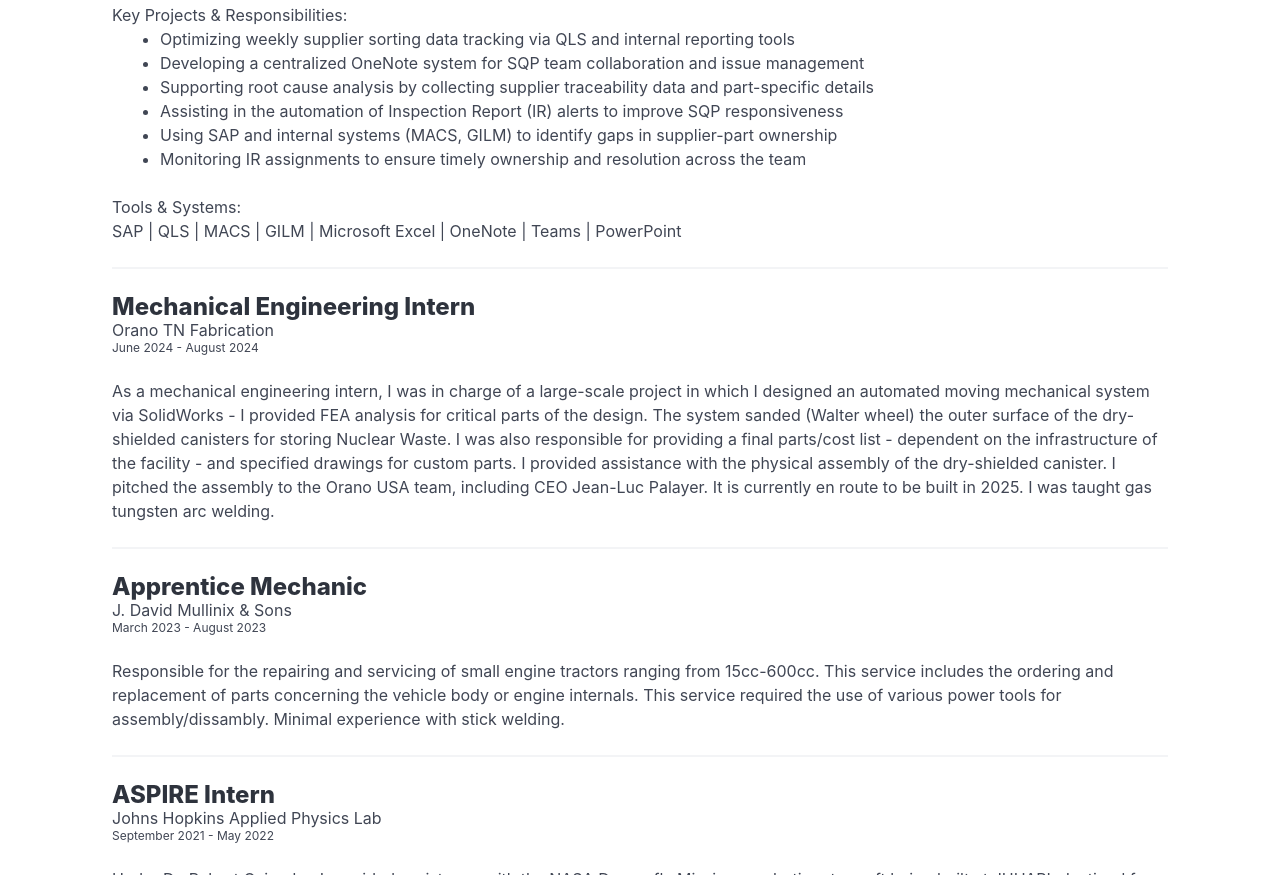
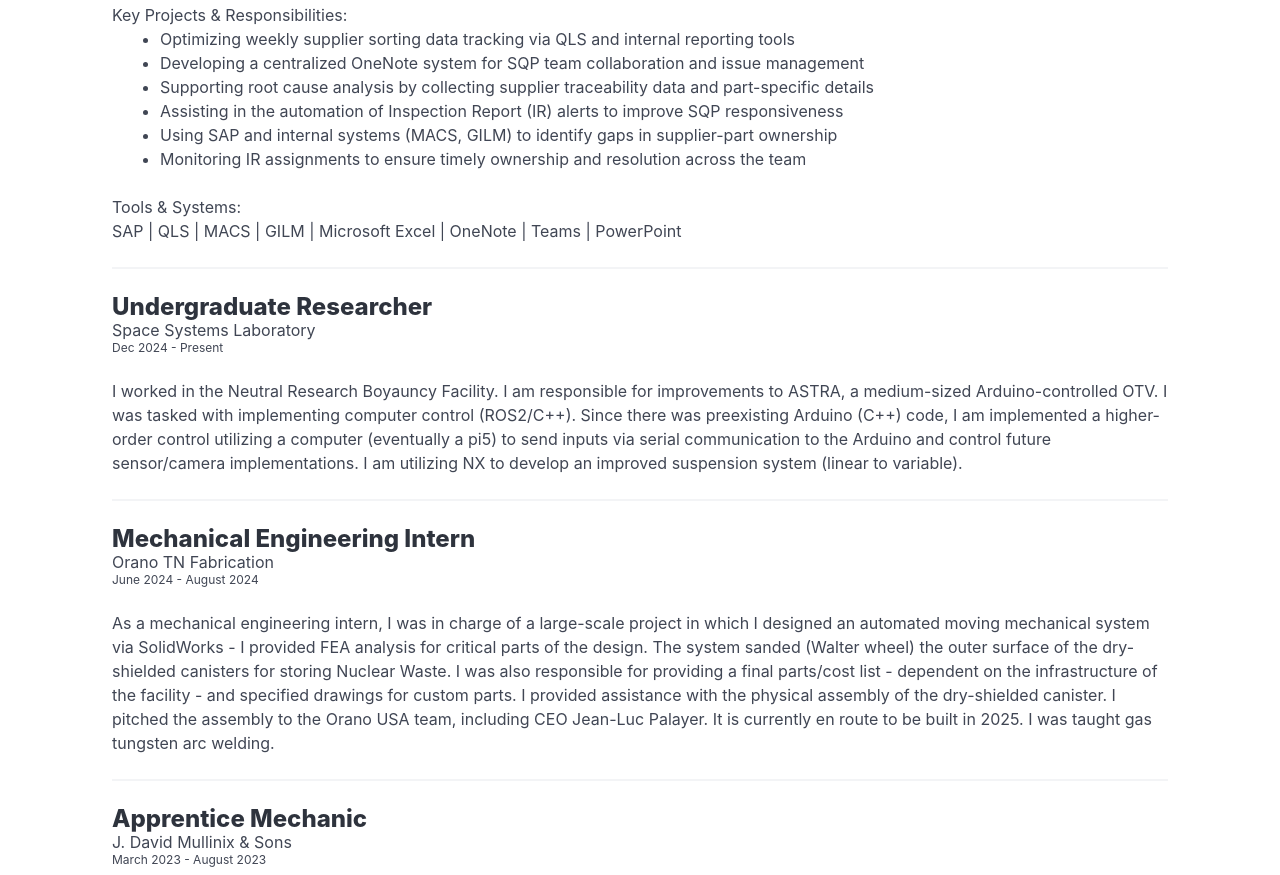
Before and after one commit to JaegonHibbitts/JaegonHibbitts.github.io, a plain HTML site: page index.html in a window 1280 px wide. Shown: the part 1128-2003 px from the top of the page. Drawn offline with nearby package versions, Linux system fonts and the light colour scheme.

Commit message:
should be last updates 7.17.25

```diff
--- a/index.html
+++ b/index.html
@@ -126,6 +126,20 @@
             <p>Tools & Systems:</p>
             <p>SAP | QLS | MACS | GILM | Microsoft Excel | OneNote | Teams | PowerPoint</p>
 
+        </article>
+        <hr>
+        <article class="experience-item">
+            <h4 class="title is-4 is-s">Undergraduate Researcher</h4>
+            <h6 class="subtitle is-6">
+                Space Systems Laboratory
+                <p class="subtitle is-7">Dec 2024 - Present</p>
+            </h6>
+            <p>
+                I worked in the Neutral Research Boyauncy Facility. I am responsible for improvements to ASTRA, a medium-sized Arduino-controlled OTV.
+                I was tasked with implementing computer control (ROS2/C++). Since there was preexisting Arduino (C++) code, I am implemented a higher-order
+                control utilizing a computer (eventually a pi5) to send inputs via serial communication to the Arduino and control future sensor/camera implementations.
+                I am utilizing NX to develop an improved suspension system (linear to variable).
+            </p>
         </article>
         <hr>
         <article class="experience-item">
--- a/style.css
+++ b/style.css
@@ -20,7 +20,7 @@
 #headshot {
     max-width: 200px;
     width: 100%;
-    aspect-ratio: 2/3;
+    aspect-ratio: 3/4;
     height: 200px;
     border-radius: 50%;
     border: 2px solid #ffd200;
```
Also changed, not shown: Images/Headshot.jpg.
